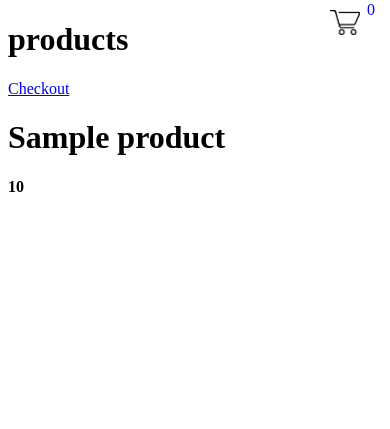
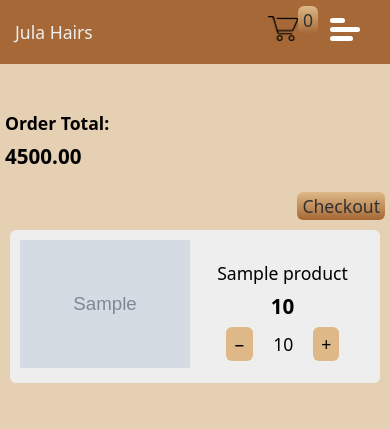
Before and after one commit to McEazy2700/Jula-Hairs, a Django app: template store/templates/store/cart.html in a window 390 px wide. Shown: the top 429 px of the page. Run offline with Django 4.2, Linux system fonts and the light colour scheme; data comes from the database, SQL or seed files in the repository; both versions use the stored data as it was after the commit; tables that the repository leaves empty hold one stand-in row (values such as "Sample post"); the template is opened without the code that fills it: values that come from a table or form of the project are taken from there, most other values are stand-ins (such as "Sample title", 1, 10 or a date in 2020); grey boxes marked "Sample" are stand-in pictures.

Commit message:
Added some styling

```diff
--- a/store/models.py
+++ b/store/models.py
@@ -47,6 +47,13 @@
             order = self.id
         return str(order)
 
+    def getTotalPrice(self):
+        total = 0
+        for item in self.orderitem_set.all():
+            price = item.product.price * item.quantity
+            total += price
+        return total
+
 
 class OrderItem(models.Model):
     product = models.ForeignKey(Product, on_delete=models.SET_NULL, null=True, blank=True)
--- /dev/null
+++ b/store/static/css/cart.css
@@ -0,0 +1,83 @@
+/* Card */
+
+.container {
+    display: flex;
+    flex-direction: column;
+    margin-block: 2rem ;
+    padding: 3rem;
+}
+
+#checkout {
+    justify-self: flex-end;
+    align-self: end;
+    width: fit-content;
+}
+
+p {
+    margin-block: 10px 5px;
+}
+
+h3 {
+    margin-block: 2px 7px;
+}
+
+#price {
+    display: inline-flex;
+}
+
+.card {
+    display: flex;
+    justify-content: space-between;
+    align-items: center;
+    background-color: #eee;
+    padding: 10px;
+    border-radius: 6px;
+    border: none;
+    margin: 10px 5px;
+}
+
+.card img {
+    max-width: 170px;
+}
+
+.card-details {
+    display: flex;
+    justify-content: space-evenly;
+    align-items: center;
+    gap: clamp(10rem, 2vw, 1rem);
+}
+
+.quantity {
+    display: flex;
+    justify-content: space-around;
+    align-items: center;
+    gap: 20px;
+}
+
+.quantity-btn {
+    background-color: #deb887;
+    border-radius: 6px;
+    padding: 5px 8px;
+    border: none;
+}
+
+@media (max-width: 850px) {
+    .container {
+        padding: 5px;
+    }
+    .card {
+        display: grid;
+        grid-template-columns: 1fr 1fr;
+    }
+
+    .card-details {
+        display: grid;
+        grid-template-columns: 1fr;
+        justify-items: center;
+        row-gap: 0;
+    }
+    @media (max-width: 550px) {
+
+
+    }
+}
--- a/store/static/css/main.css
+++ b/store/static/css/main.css
@@ -1,16 +1,51 @@
+
+
+/* Typography */
+html, body {
+    max-width: 100%;
+    overflow-x: hidden;
+}
+body {
+    background-color: rgb(230, 208, 179);
+    overflow: hidden;
+    margin: 0;
+    font-family: system-ui, -apple-system, BlinkMacSystemFont, 'Segoe UI', Roboto, Oxygen, Ubuntu, Cantarell, 'Open Sans', 'Helvetica Neue', sans-serif;
+}
+
+@media (max-width: 550px) {
+    body {
+        font-size: 1.1rem;
+    }
+}
+
+a {
+    text-decoration: none;
+    color: #eee;
+}
+
+/* Typography End */
+
 /* Hidden items */
 
 .hidden {
     display: none;
 }
 
+/* Hidden items End */
+
+.fixed-icons {
+    display: flex;
+    justify-content: space-around;
+    gap: 2rem;
+    position: fixed;
+    top: 1rem;
+    right: 25px;
+    padding-right: 5px;
+    z-index: 5000;
+}
 
 #cart-icon {
-    display: flex;
-    position: fixed;
-    top: 10px;
-    right: 20px;
-    padding-right: 10px;
+    position: relative;
 }
 
 #cart-icon img {
@@ -18,7 +53,97 @@
 }
 
 #cart-length {
-    position: fixed;
-    top: 1px;
-    right: 15px;
+    position: absolute;
+    top: -10px;
+    right: -20px;
 }
+
+#hamburger-icon {
+    display: none;
+}
+
+/* Navbar */
+
+nav {
+    background-color: #a56836;
+    padding: 20px 15px;
+}
+
+#navbar {
+    display: flex;
+    justify-content: space-between;
+}
+
+.right-nav {
+    margin-right: 50px;
+}
+
+.primary-navigation {
+    display: flex;
+    justify-content: space-around;
+    gap: 3rem;
+}
+
+.primary-navigation a {
+    background-color: #deb887;
+    padding: 10px 20px;
+    border-radius: 5px;
+}
+
+.primary-navigation a:hover,
+.primary-navigation a:active {
+    z-index: 500;
+    transform: rotateY(5deg);
+}
+
+@media (max-width: 550px) {
+    .primary-navigation {
+        display: flex;
+        flex-direction: column;
+        justify-content: right;
+        padding: 70px 50px;
+        gap: 2rem;
+        align-content: center;
+        position: absolute;
+        top: 0;
+        right: 0;
+        height: 100vh;
+        overflow: hidden;
+        background-color: rgba(222, 184, 135, 0.219);
+        transform: translateY(-100%);
+        backdrop-filter: blur(5px);
+        transition: all 0.3s ease;
+    }
+
+    .primary-navigation[data-visible='true'] {
+        transform: translateY(0%);
+    }
+
+    #hamburger-icon {
+        display: block;
+    }
+}
+
+.btn {
+    border: none;
+    border-radius: 6px;
+    padding: 2px 5px;
+    transition: all 0.3s ease;
+    color: rgb(49, 49, 49);
+}
+
+.btn:hover {
+    box-shadow: 0px 0px 5px 1px #a56836;
+}
+
+.btn-primary {
+    background-image: linear-gradient(180deg, #deb887, #a56836);
+}
+.btn-secondary {
+    background-image: linear-gradient(180deg, rgb(224, 224, 224), rgb(121, 121, 99));
+}
+
+.btn-success {
+    background-color: rgb(114, 211, 23);
+    padding: 5px 10px;
+}
--- /dev/null
+++ b/store/static/css/nav-icon.css
@@ -0,0 +1,119 @@
+/* label{
+    display:flex;
+     flex-direction:column;
+     width:70px;
+     cursor:pointer;
+   }
+
+   label span{
+     background: #fff;
+     border-radius:10px;
+     height:7px;
+     margin: 7px 0;
+     transition: .4s  cubic-bezier(0.68, -0.6, 0.32, 1.6);
+
+   }
+
+
+   span:nth-of-type(1){
+     width:50%;
+
+   }
+
+   span:nth-of-type(2){
+     width:100%;
+   }
+
+
+   span:nth-of-type(3){
+     width:75%;
+
+   }
+
+
+   input[type="checkbox"]{
+     display:none;
+   }
+
+
+   input[type="checkbox"]:checked ~ span:nth-of-type(1){
+     transform-origin:bottom;
+     transform:rotatez(45deg) translate(8px,0px)
+   }
+
+
+   input[type="checkbox"]:checked ~ span:nth-of-type(2){
+
+     transform-origin:top;
+     transform:rotatez(-45deg)
+   }
+
+
+   input[type="checkbox"]:checked ~ span:nth-of-type(3){
+
+     transform-origin:bottom;
+     width:50%;
+     transform: translate(30px,-11px) rotatez(45deg);
+
+   }
+
+    */
+
+label{
+  display:flex;
+    flex-direction:column;
+    width:30px;
+    cursor:pointer;
+  }
+
+label span{
+  background: #fff;
+  border-radius:10px;
+  height: 5px;
+  margin: 2px 0;
+  transition: .4s  cubic-bezier(0.68, -0.6, 0.32, 1.6);
+}
+
+input[type="checkbox"]{
+  display:none;
+}
+
+span:nth-of-type(1){
+  width:50%;
+
+}
+
+span:nth-of-type(2){
+  width:100%;
+}
+
+
+span:nth-of-type(3){
+  width:75%;
+
+}
+
+input[type="checkbox"]:checked ~ span:nth-of-type(1){
+  transform-origin:bottom;
+  transform: translateX(35%) rotatez(180deg)
+}
+
+
+input[type="checkbox"]:checked ~ span:nth-of-type(2){
+
+  transform-origin:bottom;
+  transform: translateX(40%) translateY(20%) rotatez(90deg);
+  width: 65%;
+}
+
+
+input[type="checkbox"]:checked ~ span:nth-of-type(3){
+
+  transform-origin:bottom;
+  transform: rotatez(180deg);
+
+}
+
+.hamburger {
+  display: flex;
+}
--- a/store/static/js/main.js
+++ b/store/static/js/main.js
@@ -1,17 +1,38 @@
+// Nav
+
+const hamNav = document.querySelector('#check');
+const priNav = document.querySelector('.primary-navigation');
+
+hamNav.addEventListener('change', changeNav);
+
+function changeNav(){
+    const visibility = priNav.getAttribute('data-visible');
+    if (this.checked){
+        if (visibility === 'false') {
+            priNav.setAttribute('data-visible', true);
+        }
+    } else{
+        if (visibility === 'true') {
+            priNav.setAttribute('data-visible', false);
+        }
+    }
+    console.log(priNav)
+    console.log(visibility)
+    }
+
+
 let updateButtons = document.querySelectorAll('.product-btn');
 
 let cartIcon = document.querySelector('#cart-length');
 let cartItems = Object.keys(cart).length - 1;
 
+let formDiv = document.querySelector('.form')
 
 if (cartItems < 0) {
     cartItems = 0;
 }
 
 cartIcon.innerHTML = cartItems;
-
-
-
 
 
 for (let i=0;i<updateButtons.length; i++) {
--- a/store/templates/base.html
+++ b/store/templates/base.html
@@ -33,13 +33,34 @@
     </script>
 </head>
 <body>
-    <div class="container">
+    <nav>
+        <div id="navbar">
+            <div class="left-nav">
+                <a href="{% url 'homepage' %}">
+                    <div class="logo"></div>
+                    <div class="nav-brand">Jula Hairs</div>
+                </a>
+            </div>
+            <div class="right-nav">
+                <div data-visible="false" class="primary-navigation">
+                    <div class="nav-item"><a href="{% url 'homepage' %}">Home</a></div>
+                    <div class="nav-item"><a href="{% url 'store' %}">Store</a></div>
+                    <div class="nav-item"><a href="#">About Us</a></div>
+                </div>
+            </div>
+        </div>
+    </nav>
+    <div class="fixed-icons">
         <a href="{% url 'cart'%}" id="cart">
             <div id="cart-icon">
                 <img src="{% static 'images/cart.png' %}" alt="cart image">
-                <div id="cart-length">0</div>
+                <div class="btn btn-primary" id="cart-length">0</div>
             </div>
         </a>
+        <div id="hamburger-icon">{% include 'includes/nav-icon.html' %}</div>
+
+    </div>
+    <div class="container">
         {% block content %}{% endblock content %}
     </div>
 
--- /dev/null
+++ b/store/templates/includes/nav-icon.html
@@ -0,0 +1,9 @@
+{% load static %}
+<link rel="stylesheet" href="{% static 'css/nav-icon.css' %}">
+
+<label for="check">
+    <input name="check" type="checkbox" id="check"/>
+    <span></span>
+    <span></span>
+    <span></span>
+</label>
--- a/store/templates/store/cart.html
+++ b/store/templates/store/cart.html
@@ -1,6 +1,11 @@
 {% extends 'base.html' %}
+{% load static %}
 
 {% block title %}{{ block.super}} - Cart{% endblock title %}
+
+{% block css %}
+    <link rel="stylesheet" href="{% static 'css/cart.css' %}">
+{% endblock css %}
 
 {% block content %}
 <script>
@@ -9,10 +14,39 @@
         document.cookie = 'cart=' + JSON.stringify(cart) + ";domain=;path=/";
     }
 </script>
-<h1>products</h1>
-<a href="{% url 'checkout' %}">Checkout</a>
+<p><strong>Order Total:</strong><h3 id="price">{{ order.getTotalPrice|floatformat:2 }}</h3></p>
+<a id="checkout" class="btn btn-primary" href="{% url 'checkout' %}">Checkout</a>
     {% for item in items %}
-        <h1>{{ item.product.name }}</h1>
-        <h4>{{ item.quantity }}</h4>
+        <div id="{{ item.product.id }}" class="card">
+            <div class="card-img">
+                <img src="{{ item.product.imageURL}}" alt="{{ product.name }} image">
+            </div>
+            <div class="card-details">
+                <p>{{ item.product.name }}</p>
+                <h3>{{ item.product.price }}</h3>
+                <div class="quantity">
+                    <div
+                    data-action="remove"
+                    data-product="{{ item.product.id }}"
+                    id="subtract"
+                    onclick="updateQuantity(this)"
+                    class=" quantity-btn product-btn">&#8722;</div>
+                    <span>{{ item.quantity }}</span>
+                    <div
+                    data-action="add"
+                    data-product="{{ item.product.id }}"
+                    id="add"
+                    onclick="updateQuantity(this)"
+                    class=" quantity-btn product-btn">&#43;</div>
+                </div>
+            </div>
+
+        </div>
     {% endfor %}
+
+    <script>
+        function updateQuantity(card) {
+            location.reload()
+        }
+    </script>
 {% endblock content %}
```
Also changed, not shown: store/static/css/checkout.css (added, +71 -0 lines), store/static/css/store.css (added, +106 -0 lines), store/templates/store/checkout.html (+10 -2 lines), store/templates/store/store.html (+10 -4 lines), db.sqlite3.
